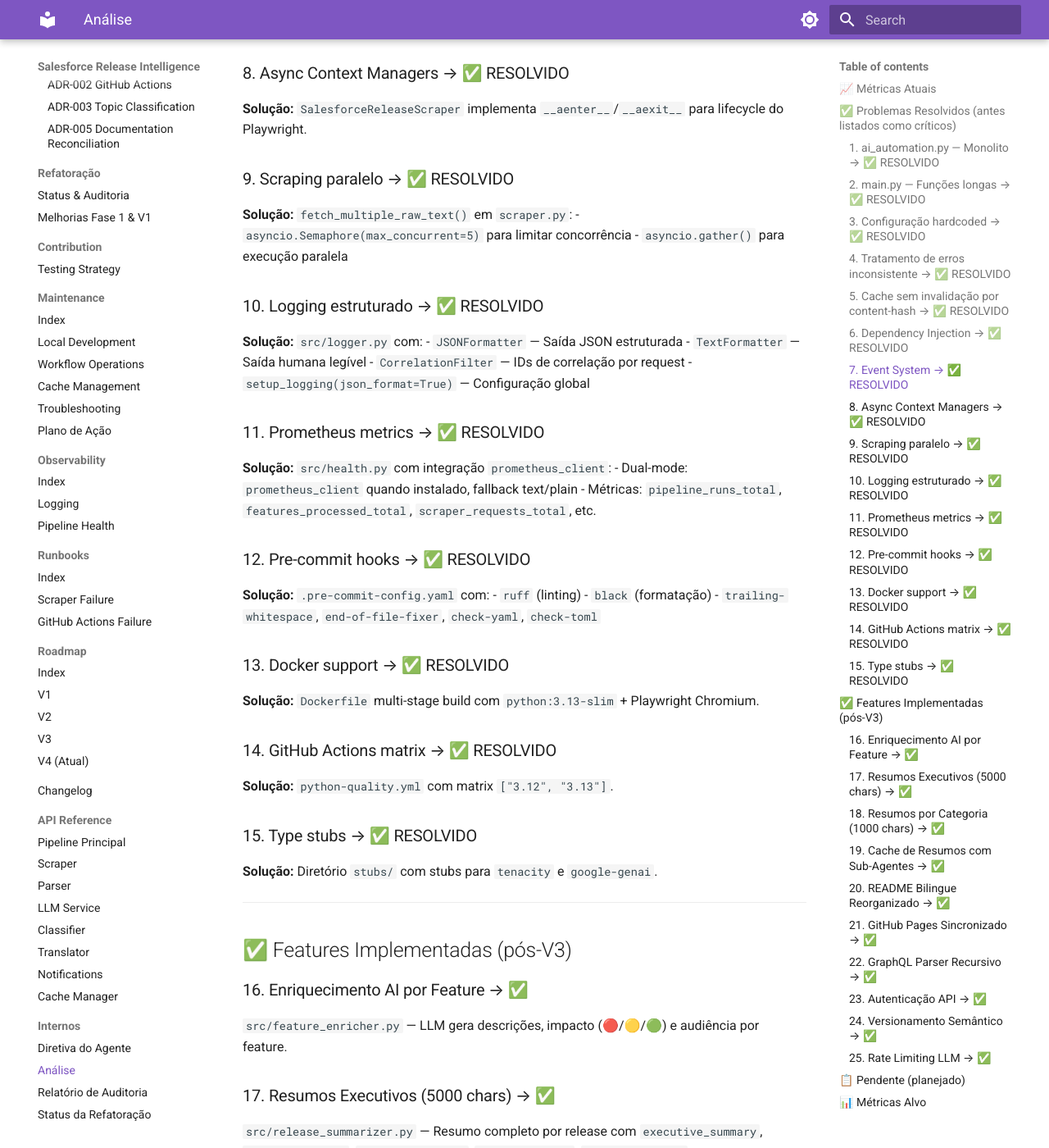
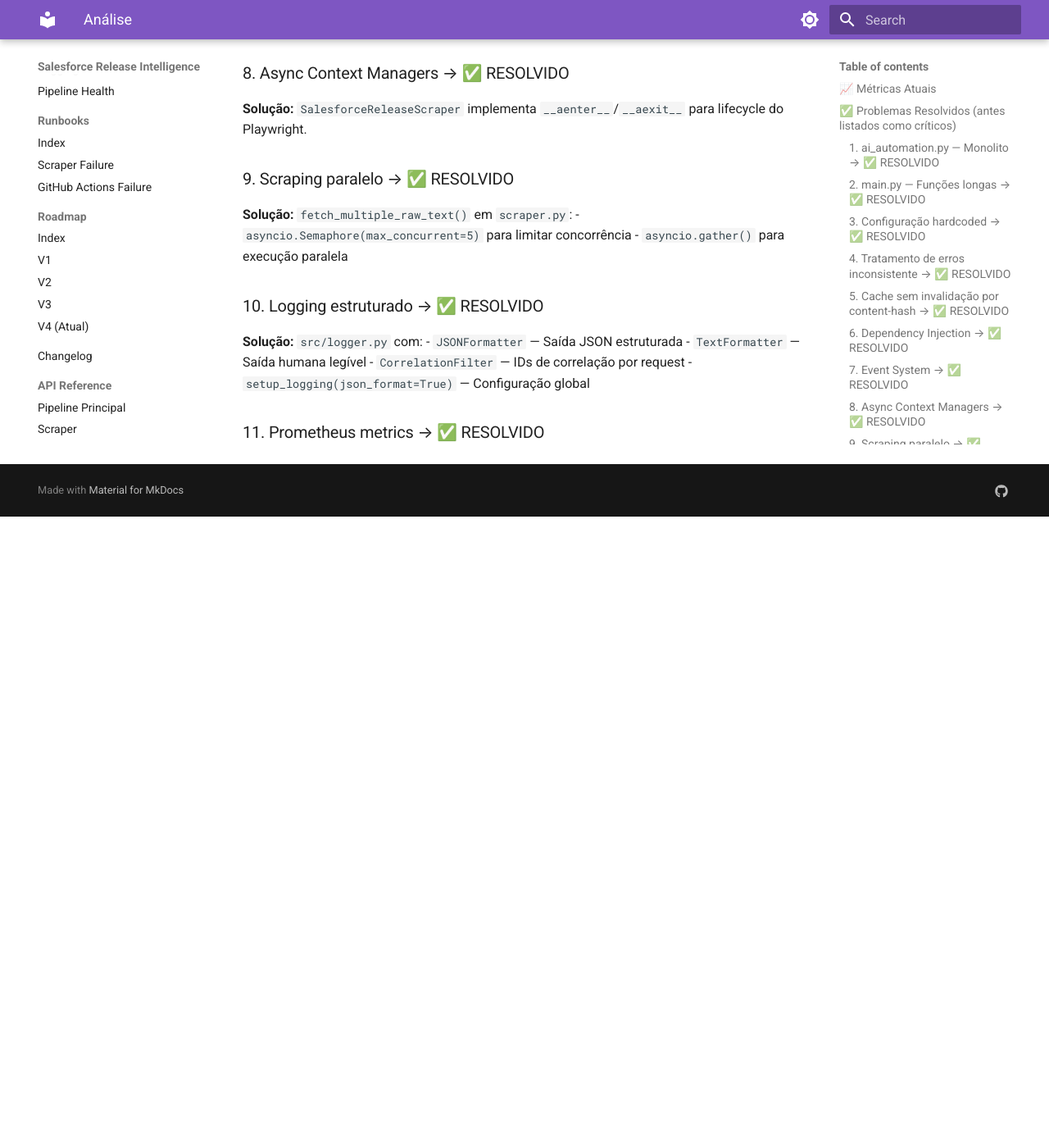
Before and after one commit to Fatal1tyBarucco/Salesforce-WebDev, an MkDocs documentation site: the page built from docs/internal/ANALYSIS.md, in a window 1280 px wide and 1400 px high, scrolled down 2478 px. Shown: the whole window at 82% size. Built offline with MkDocs 1.6.1 and Material for MkDocs 9.7.7, drawn with Linux system fonts in a browser that asks for light colours; after the commit the page ends 3108 px from its top, so only the background shows below that; some of the changed text lies outside the part shown.

Commit message:
docs(sync): reconcile documentation — 2026-08-30 22:59 UTC

```diff
--- a/docs/internal/ANALYSIS.md
+++ b/docs/internal/ANALYSIS.md
@@ -118,99 +118,3 @@ class PipelineConfig:
 - `setup_logging(json_format=True)` — Configuração global
 
 ### 11. Prometheus metrics → ✅ RESOLVIDO
-
-**Solução:** `src/health.py` com integração `prometheus_client`:
-- Dual-mode: `prometheus_client` quando instalado, fallback text/plain
-- Métricas: `pipeline_runs_total`, `features_processed_total`, `scraper_requests_total`, etc.
-
-### 12. Pre-commit hooks → ✅ RESOLVIDO
-
-**Solução:** `.pre-commit-config.yaml` com:
-- `ruff` (linting)
-- `black` (formatação)
-- `trailing-whitespace`, `end-of-file-fixer`, `check-yaml`, `check-toml`
-
-### 13. Docker support → ✅ RESOLVIDO
-
-**Solução:** `Dockerfile` multi-stage build com `python:3.13-slim` + Playwright Chromium.
-
-### 14. GitHub Actions matrix → ✅ RESOLVIDO
-
-**Solução:** `python-quality.yml` com matrix `["3.12", "3.13"]`.
-
-### 15. Type stubs → ✅ RESOLVIDO
-
-**Solução:** Diretório `stubs/` com stubs para `tenacity` e `google-genai`.
-
----
-
-## ✅ Features Implementadas (pós-V3)
-
-### 16. Enriquecimento AI por Feature → ✅
-
-`src/feature_enricher.py` — LLM gera descrições, impacto (🔴/🟡/🟢) e audiência por feature.
-
-### 17. Resumos Executivos (5000 chars) → ✅
-
-`src/release_summarizer.py` — Resumo completo por release com `executive_summary`, `business_impact`, `strategic_themes`, `top_categories`, `migration_notes`.
-
-### 18. Resumos por Categoria (1000 chars) → ✅
-
-Campo `category_summaries` no `ReleaseSummary` — cada categoria recebe resumo AI próprio.
-
-### 19. Cache de Resumos com Sub-Agentes → ✅
-
-`.summary_cache.json` por release — `ReleaseSummarizer` verifica cache antes de chamar LLM.
-
-### 20. README Bilingue Reorganizado → ✅
-
-Seção de Releases movida para o topo (logo abaixo do banner) em `README.md` e `README.en.md`.
-
-### 21. GitHub Pages Sincronizado → ✅
-
-Workflow `documentation-build.yml` reage a `releases/**`, `README.md`, `mkdocs.yml`.
-
-### 22. GraphQL Parser Recursivo → ✅
-
-Substituição do parser regex por recursive-descent parser (`_gql_lex()`, `_GQLParser`).
-
-### 23. Autenticação API → ✅
-
-Middleware `X-API-Key` / `Authorization: Bearer` para endpoints protegidos.
-
-### 24. Versionamento Semântico → ✅
-
-Campo `version` (major.minor.patch) em `.meta.json` de cada release.
-
-### 25. Rate Limiting LLM → ✅
-
-Token-bucket assíncrono integrado ao `LLMService` (60 req/60s).
-
----
-
-## 📋 Pendente (planejado)
-
-| Item | Descrição | Prioridade |
-|------|-----------|-----------|
-| T4 | Type stubs adicionais | Baixa |
-| #12 | Property-based testing (hypothesis) | Baixa |
-| #13 | Snapshot testing | Baixa |
-| #15 | Updates incrementais | Média |
-| #16 | Streaming para arquivos grandes | Baixa |
-| #17 | CLI melhorada (click/typer) | Média |
-| #22 | Semantic release | Baixa |
-| #25 | Performance benchmarks | Baixa |
-
----
-
-## 📊 Métricas Alvo
-
-| Métrica | Atual | Alvo | Status |
-|---|---|---|---|
-| Cobertura | 95%+ | 99% | 🔄 Em progresso |
-| Maior módulo | ~600 linhas | < 500 | ⚠️ Moderado |
-| Módulos | 57 | — | ✅ OK |
-| Hierarquia de exceções | 11 classes | — | ✅ Completa |
-| Pre-commit | Ativo | — | ✅ OK |
-| Docker | Ativo | — | ✅ OK |
-| CI matrix | 3.12 + 3.13 | — | ✅ OK |
```
Also changed, not shown: other parts of docs/internal/ANALYSIS.md (+1 -1 lines), docs/.documentation-manifest.json.
